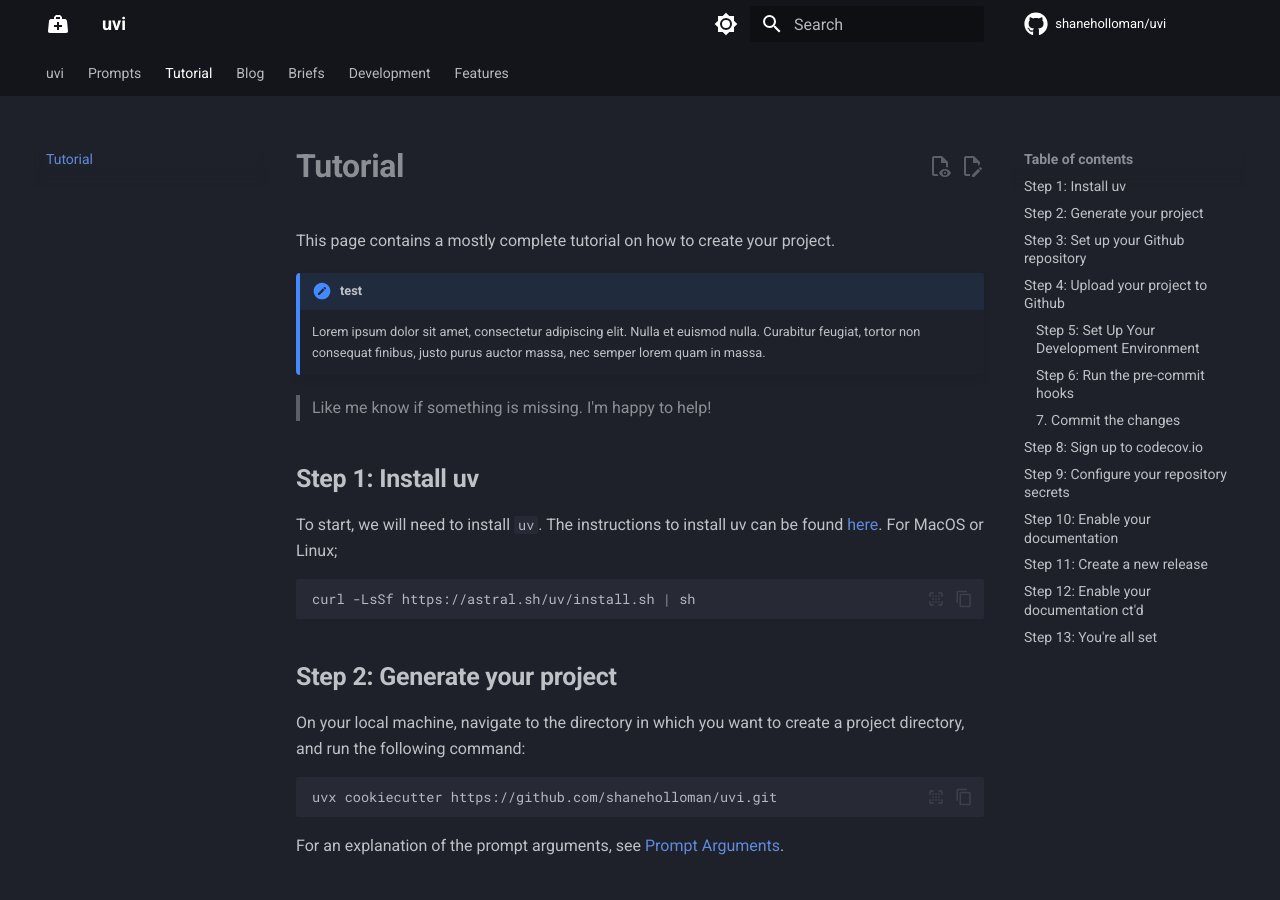
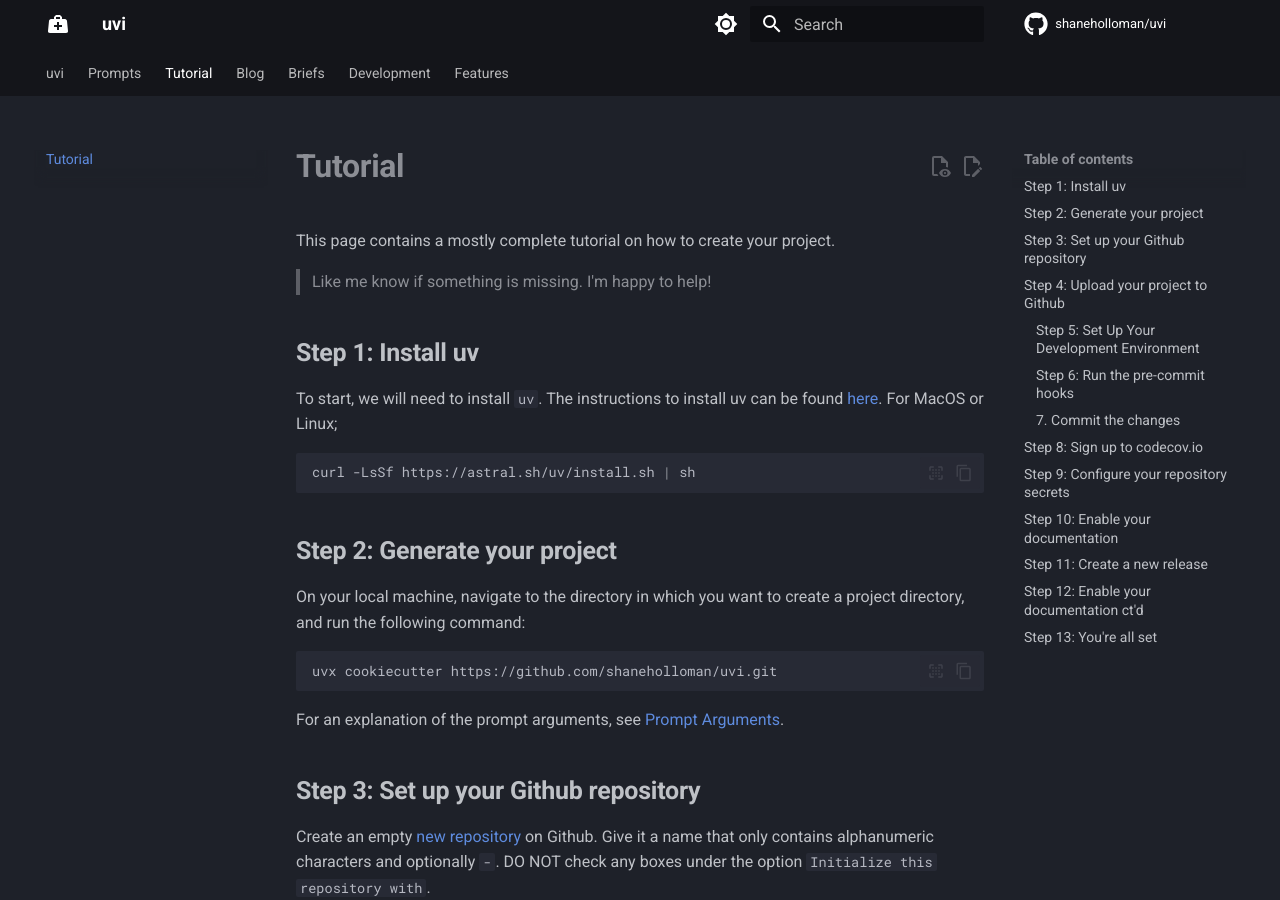
Before and after one commit to shaneholloman/uvi, an MkDocs documentation site: the page built from docs/tutorial.md, in a window 1280 px wide and 900 px high. Built offline with MkDocs 1.6.1 and Material for MkDocs 9.7.7, drawn with Linux system fonts in a browser that asks for light colours; comment, search, counter and statistics services are not loaded.

Commit message:
docs: remove outdated note from tutorial.md for clarity

```diff
--- a/docs/tutorial.md
+++ b/docs/tutorial.md
@@ -1,12 +1,6 @@
 # Tutorial
 
 This page contains a mostly complete tutorial on how to create your project.
-
-!!! note "test"
-
-    Lorem ipsum dolor sit amet, consectetur adipiscing elit. Nulla et euismod
-    nulla. Curabitur feugiat, tortor non consequat finibus, justo purus auctor
-    massa, nec semper lorem quam in massa.
 
 > Like me know if something is missing. I'm happy to help!
 
```
